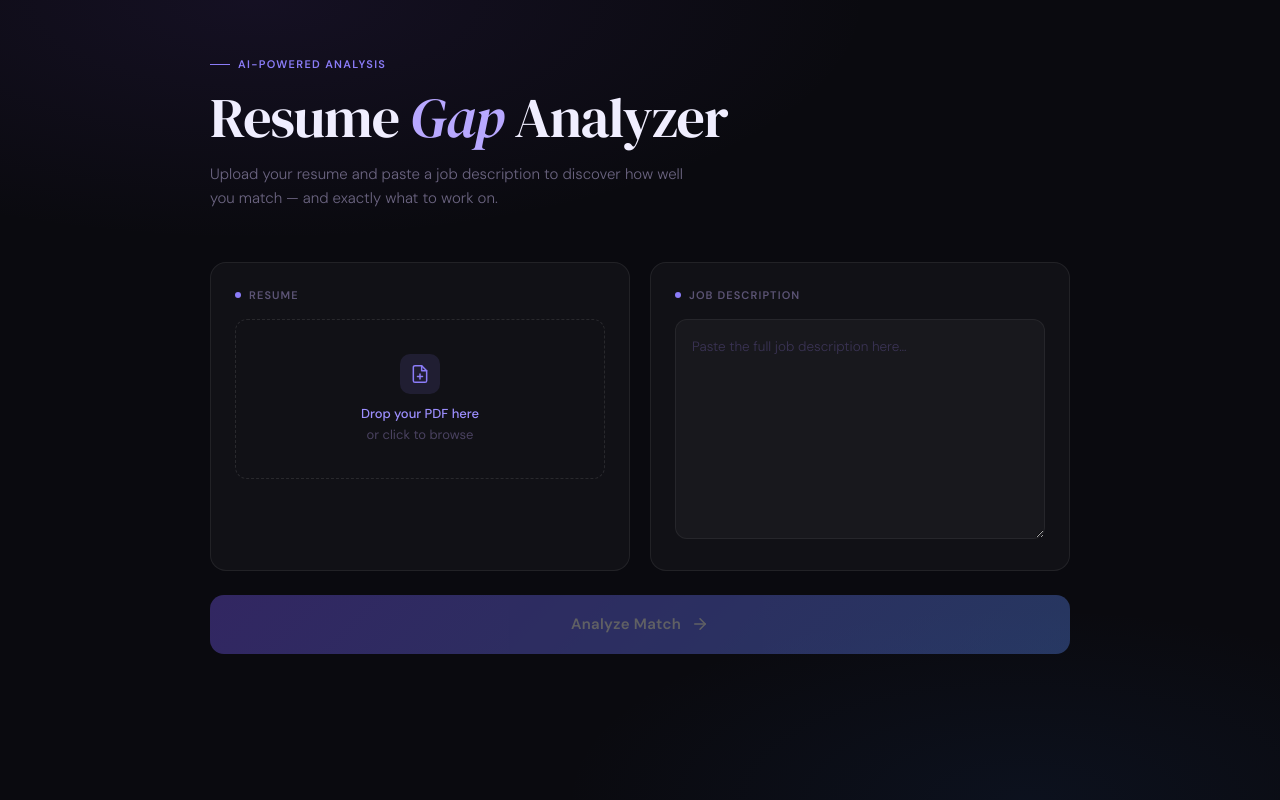
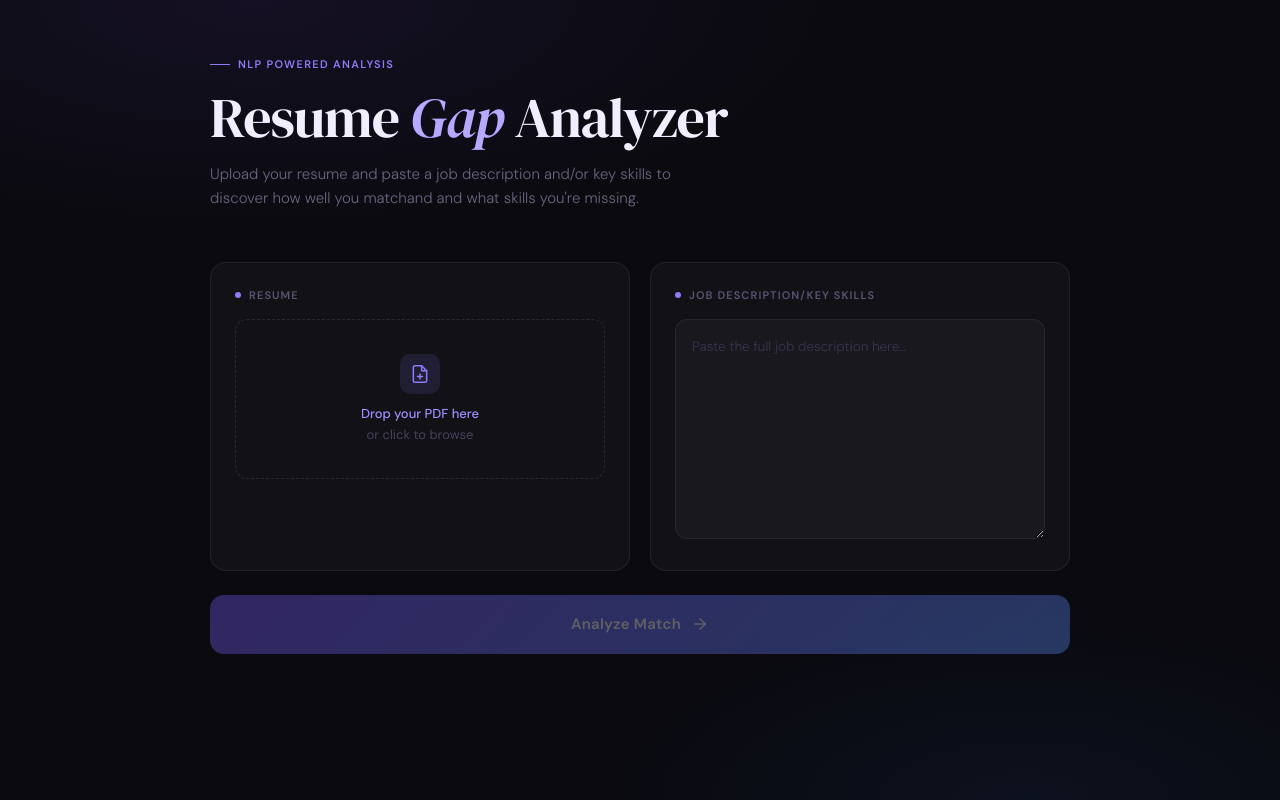
Before and after one commit to StormBlessed401/resume-analyzer-meeting-scheduler, a Next.js app in the folder frontend/: page / in a window 1280 px wide. Built offline with nearby package versions, Linux system fonts and the light colour scheme.

Commit message:
Change 'AI-Powered Analysis' to 'NLP Powered Analysis'
Updated header text and adjusted description for clarity.

```diff
--- a/frontend/app/page.tsx
+++ b/frontend/app/page.tsx
@@ -710,14 +710,14 @@ export default function Home() {
           {/* HEADER */}
           <header className="header">
             <div className="header-eyebrow">
-              <span /> AI-Powered Analysis
+              <span /> NLP Powered Analysis
             </div>
             <h1>
               Resume <em>Gap</em> Analyzer
             </h1>
             <p className="header-sub">
-              Upload your resume and paste a job description to discover how
-              well you match — and exactly what to work on.
+              Upload your resume and paste a job description and/or key skills to discover how
+              well you matchand and what skills you're missing.
             </p>
           </header>
 
@@ -790,7 +790,7 @@ export default function Home() {
             <div className="input-card">
               <div className="input-label">
                 <div className="input-label-dot" />
-                Job Description
+                Job Description/Key Skills
               </div>
               <textarea
                 className="jd-textarea"
```
